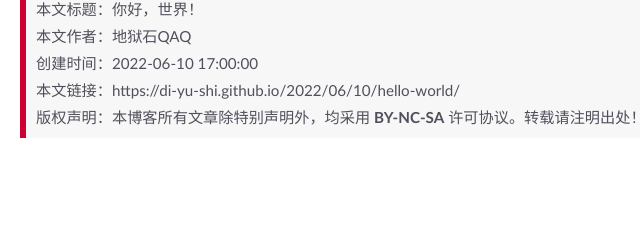
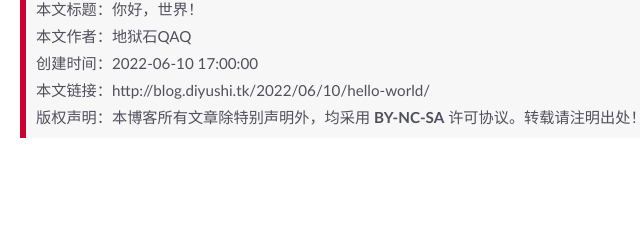
Before and after one commit to di-yu-shi/di-yu-shi.github.io, a plain HTML site: page 2022/06/10/hello-world/index.html in a window 1280 px wide. Shown: the part 376-616 px from the top of the page, 190-830 px from the left. Drawn offline with Linux system fonts and the light colour scheme; some packages are replaced by stand-ins of ours; a script that the page names is missing.

Commit message:
Site updated: 2022-07-13 10:45:15

```diff
--- a/2022/06/10/hello-world/index.html
+++ b/2022/06/10/hello-world/index.html
@@ -22,7 +22,7 @@
 
     <script id="hexo-configurations">
     let KEEP = window.KEEP || {};
-    KEEP.hexo_config = {"hostname":"di-yu-shi.github.io","root":"/","language":"zh-CN","path":"search.json"};
+    KEEP.hexo_config = {"hostname":"blog.diyushi.tk","root":"/","language":"zh-CN","path":"search.json"};
     KEEP.theme_config = {"toc":{"enable":true,"number":true,"expand_all":false,"init_open":true},"style":{"primary_color":"#CD5C5C","avatar":"/images/avatar.png","favicon":"/images/logo.png","article_img_align":"left","left_side_width":"260px","content_max_width":"920px","hover":{"shadow":false,"scale":false},"first_screen":{"enable":true,"background_img":"/images/bg.svg","description":"IOI AK DYS."},"scroll":{"progress_bar":{"enable":true},"percent":{"enable":false}}},"local_search":{"enable":true,"preload":false},"code_copy":{"enable":true,"style":"default"},"pjax":{"enable":false},"lazyload":{"enable":false},"version":"3.4.5"};
     KEEP.language_ago = {"second":"%s 秒前","minute":"%s 分钟前","hour":"%s 小时前","day":"%s 天前","week":"%s 周前","month":"%s 个月前","year":"%s 年前"};
   </script>
@@ -254,7 +254,7 @@
         <li>本文作者：地狱石QAQ</li>
         <li>创建时间：2022-06-10 17:00:00</li>
         <li>
-            本文链接：https://di-yu-shi.github.io/2022/06/10/hello-world/
+            本文链接：http://blog.diyushi.tk/2022/06/10/hello-world/
         </li>
         <li>
             版权声明：本博客所有文章除特别声明外，均采用 <a class="license" target="_blank" rel="noopener" href="https://creativecommons.org/licenses/by-nc-sa/4.0/deed.zh">BY-NC-SA</a> 许可协议。转载请注明出处！
```
Also changed, not shown: 2021/03/07/huffman-tree-cpp/index.html (+2 -2 lines), about/index.html (+1 -1 lines), archives/2021/03/index.html (+1 -1 lines), archives/2021/index.html (+1 -1 lines), archives/2022/06/index.html (+1 -1 lines), archives/2022/index.html (+1 -1 lines), archives/index.html (+1 -1 lines), categories/C/index.html (+1 -1 lines), categories/index.html (+1 -1 lines), index.html (+1 -1 lines), links/index.html (+1 -1 lines), tags/index.html (+1 -1 lines), tags/哈夫曼树/index.html (+1 -1 lines), tags/数据结构/index.html (+1 -1 lines), 1 more files.
